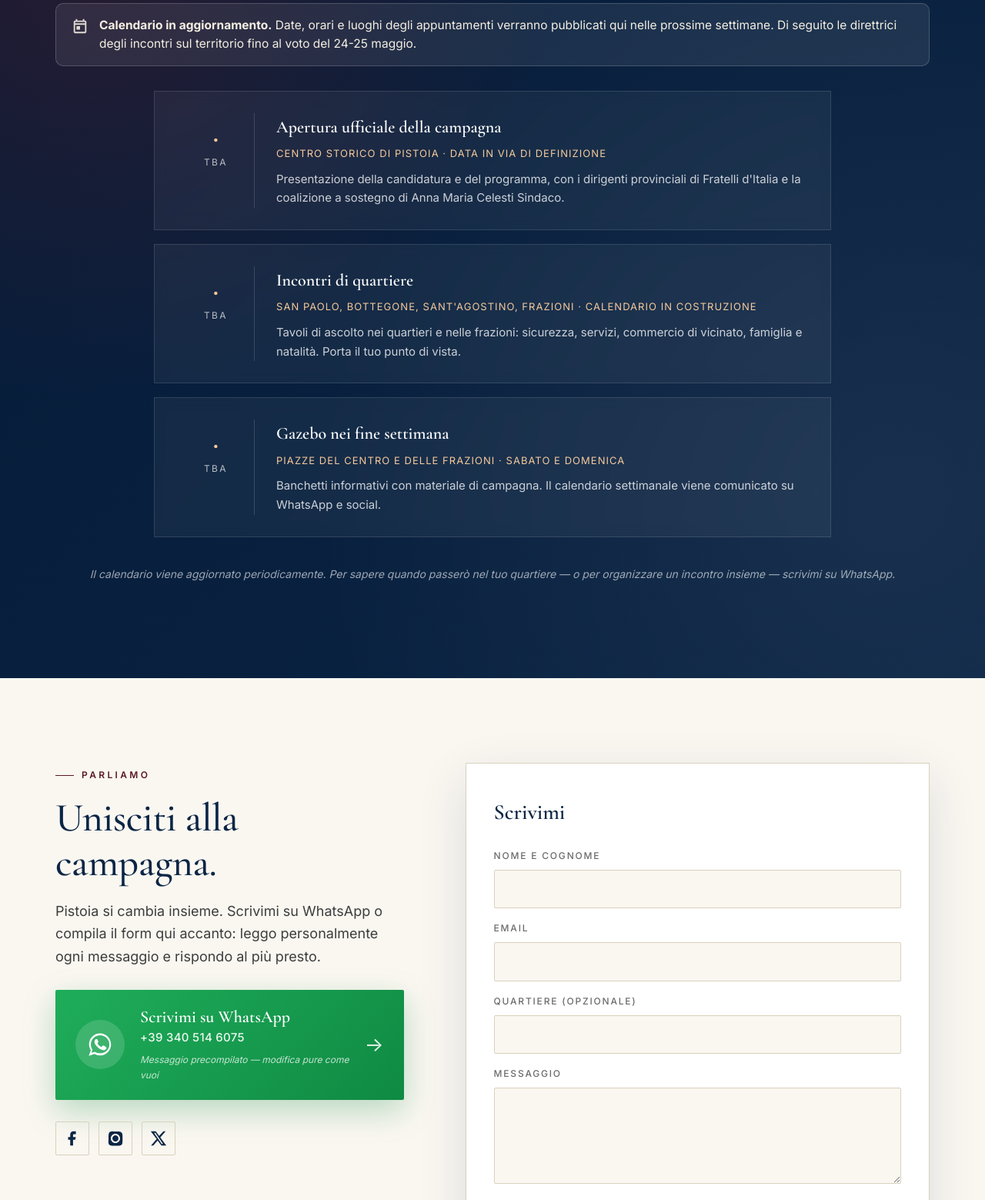
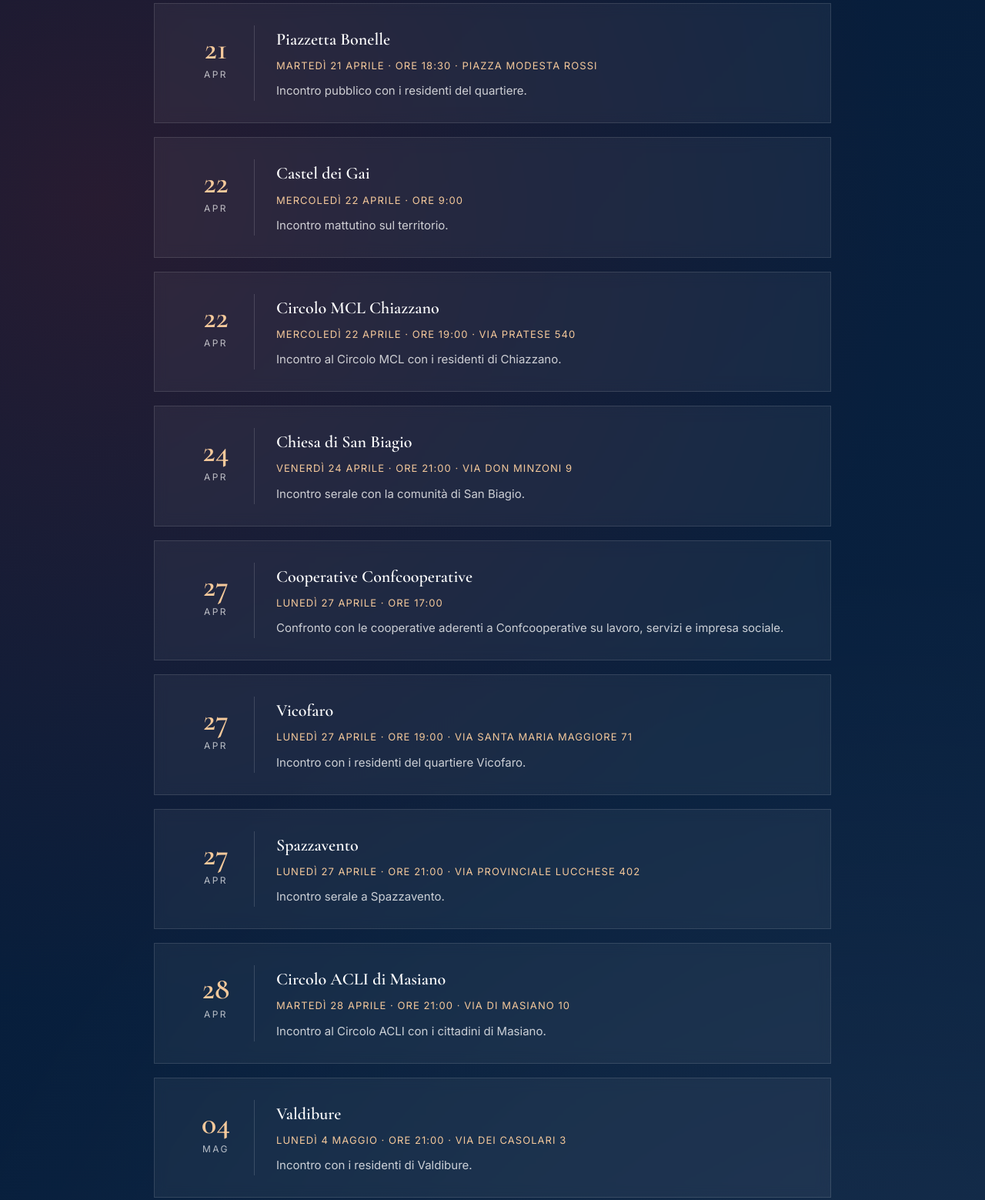
Before and after one commit to dedoitalia/sara-calosci-pistoia, a website: page index.html in a window 1280 px wide. Shown: the part 6122-7681 px from the top of the page at 77% size. Drawn offline with nearby package versions, Linux system fonts and the light colour scheme.

Commit message:
feat(eventi): calendario definitivo 14 appuntamenti (21 apr - 21 mag)
Rimuovo il banner "calendario in aggiornamento" e le 3 direttrici generiche.
Pubblico il calendario definitivo fornito dalla campagna: 14 incontri su 5
settimane, dal 21 aprile al 21 maggio. Ogni evento ha data, orario, luogo
e indirizzo completo dove disponibile.

Eventi:
- 21 Apr: Piazzetta Bonelle (Piazza Modesta Rossi, 18:30)
- 22 Apr: Castel dei Gai (9:00)
- 22 Apr: Circolo MCL Chiazzano (V. Pratese 540, 19:00)
- 24 Apr: Chiesa di San Biagio (V. Don Minzoni 9, 21:00)
- 27 Apr: Cooperative Confcooperative (17:00)
- 27 Apr: Vicofaro (V. S. Maria Maggiore 71, 19:00)
- 27 Apr: Spazzavento (V. Prov.le Lucchese 402, 21:00)
- 28 Apr: Circolo ACLI Masiano (V. di Masiano 10, 21:00)
- 04 Mag: Valdibure (V. dei Casolari 3, 21:00)
- 07 Mag: Pistoia Ovest con Forza Italia (21:00)
- 11 Mag: San Rocco (V. delle Sei Arcole 22, 21:00)
- 13 Mag: Canapale (V. di Badia 3)
- 14 Mag: Circolo MCL Valdibrana (19:00)
- 21 Mag: San Biagio (V. Borgognoni 70, 21:00) - ultimo pre-voto

```diff
--- a/index.html
+++ b/index.html
@@ -502,42 +502,121 @@
       </p>
     </div>
 
-    <div role="status" aria-live="polite" style="background:rgba(255,255,255,.08);border:1px solid rgba(255,255,255,.18);border-radius:10px;padding:16px 20px;margin:0 0 32px;display:flex;gap:14px;align-items:flex-start;color:#f5efe2;">
-      <svg viewBox="0 0 24 24" width="22" height="22" aria-hidden="true" style="flex:0 0 auto;margin-top:2px;opacity:.9"><path fill="currentColor" d="M19 4h-1V2h-2v2H8V2H6v2H5c-1.1 0-2 .9-2 2v14c0 1.1.9 2 2 2h14c1.1 0 2-.9 2-2V6c0-1.1-.9-2-2-2zm0 16H5V10h14v10zm0-12H5V6h14v2zM7 12h5v5H7z"/></svg>
-      <p style="margin:0;line-height:1.55;font-size:.97rem;">
-        <strong>Calendario in aggiornamento.</strong>
-        Date, orari e luoghi degli appuntamenti verranno pubblicati qui nelle prossime settimane.
-        Di seguito le direttrici degli incontri sul territorio fino al voto del 24-25 maggio.
-      </p>
-    </div>
-
     <ul class="events-list">
       <li class="event">
-        <div class="event-date"><span class="d">·</span><span class="m">tba</span></div>
+        <div class="event-date"><span class="d">21</span><span class="m">Apr</span></div>
         <div class="event-body">
-          <h3>Apertura ufficiale della campagna</h3>
-          <p class="event-meta">Centro storico di Pistoia · data in via di definizione</p>
-          <p>Presentazione della candidatura e del programma, con i dirigenti provinciali di Fratelli d'Italia e la coalizione a sostegno di Anna Maria Celesti Sindaco.</p>
+          <h3>Piazzetta Bonelle</h3>
+          <p class="event-meta">Martedì 21 aprile · ore 18:30 · Piazza Modesta Rossi</p>
+          <p>Incontro pubblico con i residenti del quartiere.</p>
         </div>
       </li>
       <li class="event">
-        <div class="event-date"><span class="d">·</span><span class="m">tba</span></div>
+        <div class="event-date"><span class="d">22</span><span class="m">Apr</span></div>
         <div class="event-body">
-          <h3>Incontri di quartiere</h3>
-          <p class="event-meta">San Paolo, Bottegone, Sant'Agostino, frazioni · calendario in costruzione</p>
-          <p>Tavoli di ascolto nei quartieri e nelle frazioni: sicurezza, servizi, commercio di vicinato, famiglia e natalità. Porta il tuo punto di vista.</p>
+          <h3>Castel dei Gai</h3>
+          <p class="event-meta">Mercoledì 22 aprile · ore 9:00</p>
+          <p>Incontro mattutino sul territorio.</p>
         </div>
       </li>
       <li class="event">
-        <div class="event-date"><span class="d">·</span><span class="m">tba</span></div>
+        <div class="event-date"><span class="d">22</span><span class="m">Apr</span></div>
         <div class="event-body">
-          <h3>Gazebo nei fine settimana</h3>
-          <p class="event-meta">Piazze del centro e delle frazioni · sabato e domenica</p>
-          <p>Banchetti informativi con materiale di campagna. Il calendario settimanale viene comunicato su WhatsApp e social.</p>
+          <h3>Circolo MCL Chiazzano</h3>
+          <p class="event-meta">Mercoledì 22 aprile · ore 19:00 · Via Pratese 540</p>
+          <p>Incontro al Circolo MCL con i residenti di Chiazzano.</p>
+        </div>
+      </li>
+      <li class="event">
+        <div class="event-date"><span class="d">24</span><span class="m">Apr</span></div>
+        <div class="event-body">
+          <h3>Chiesa di San Biagio</h3>
+          <p class="event-meta">Venerdì 24 aprile · ore 21:00 · Via Don Minzoni 9</p>
+          <p>Incontro serale con la comunità di San Biagio.</p>
+        </div>
+      </li>
+      <li class="event">
+        <div class="event-date"><span class="d">27</span><span class="m">Apr</span></div>
+        <div class="event-body">
+          <h3>Cooperative Confcooperative</h3>
+          <p class="event-meta">Lunedì 27 aprile · ore 17:00</p>
+          <p>Confronto con le cooperative aderenti a Confcooperative su lavoro, servizi e impresa sociale.</p>
+        </div>
+      </li>
+      <li class="event">
+        <div class="event-date"><span class="d">27</span><span class="m">Apr</span></div>
+        <div class="event-body">
+          <h3>Vicofaro</h3>
+          <p class="event-meta">Lunedì 27 aprile · ore 19:00 · Via Santa Maria Maggiore 71</p>
+          <p>Incontro con i residenti del quartiere Vicofaro.</p>
+        </div>
+      </li>
+      <li class="event">
+        <div class="event-date"><span class="d">27</span><span class="m">Apr</span></div>
+        <div class="event-body">
+          <h3>Spazzavento</h3>
+          <p class="event-meta">Lunedì 27 aprile · ore 21:00 · Via Provinciale Lucchese 402</p>
+          <p>Incontro serale a Spazzavento.</p>
+        </div>
+      </li>
+      <li class="event">
+        <div class="event-date"><span class="d">28</span><span class="m">Apr</span></div>
+        <div class="event-body">
+          <h3>Circolo ACLI di Masiano</h3>
+          <p class="event-meta">Martedì 28 aprile · ore 21:00 · Via di Masiano 10</p>
+          <p>Incontro al Circolo ACLI con i cittadini di Masiano.</p>
+        </div>
+      </li>
+      <li class="event">
+        <div class="event-date"><span class="d">04</span><span class="m">Mag</span></div>
+        <div class="event-body">
+          <h3>Valdibure</h3>
+          <p class="event-meta">Lunedì 4 maggio · ore 21:00 · Via dei Casolari 3</p>
+          <p>Incontro con i residenti di Valdibure.</p>
+        </div>
+      </li>
+      <li class="event">
+        <div class="event-date"><span class="d">07</span><span class="m">Mag</span></div>
+        <div class="event-body">
+          <h3>Quartiere Pistoia Ovest — con Forza Italia</h3>
+          <p class="event-meta">Giovedì 7 maggio · ore 21:00</p>
+          <p>Incontro di coalizione con la lista Forza Italia nel quartiere Pistoia Ovest.</p>
+        </div>
+      </li>
+      <li class="event">
+        <div class="event-date"><span class="d">11</span><span class="m">Mag</span></div>
+        <div class="event-body">
+          <h3>San Rocco</h3>
+          <p class="event-meta">Lunedì 11 maggio · ore 21:00 · Via delle Sei Arcole 22</p>
+          <p>Incontro con la comunità di San Rocco.</p>
+        </div>
+      </li>
+      <li class="event">
+        <div class="event-date"><span class="d">13</span><span class="m">Mag</span></div>
+        <div class="event-body">
+          <h3>Canapale</h3>
+          <p class="event-meta">Mercoledì 13 maggio · Via di Badia 3</p>
+          <p>Incontro con i residenti di Canapale.</p>
+        </div>
+      </li>
+      <li class="event">
+        <div class="event-date"><span class="d">14</span><span class="m">Mag</span></div>
+        <div class="event-body">
+          <h3>Circolo MCL Valdibrana</h3>
+          <p class="event-meta">Giovedì 14 maggio · ore 19:00</p>
+          <p>Incontro al Circolo MCL di Valdibrana.</p>
+        </div>
+      </li>
+      <li class="event">
+        <div class="event-date"><span class="d">21</span><span class="m">Mag</span></div>
+        <div class="event-body">
+          <h3>San Biagio</h3>
+          <p class="event-meta">Giovedì 21 maggio · ore 21:00 · Via Borgognoni 70</p>
+          <p>Ultimo grande incontro prima del voto del 24-25 maggio.</p>
         </div>
       </li>
     </ul>
-    <p class="events-note">Il calendario viene aggiornato periodicamente. Per sapere quando passerò nel tuo quartiere — o per organizzare un incontro insieme — scrivimi su WhatsApp.</p>
+    <p class="events-note">Per organizzare un incontro nel tuo quartiere o avere conferme su orari e luoghi, scrivimi su WhatsApp.</p>
   </div>
 </section>
 
```
